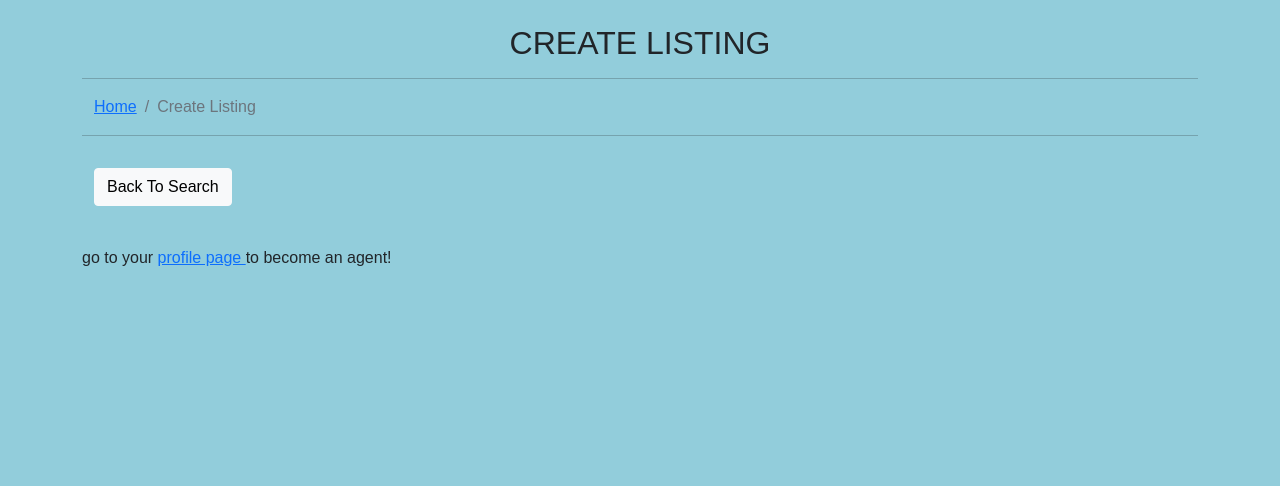
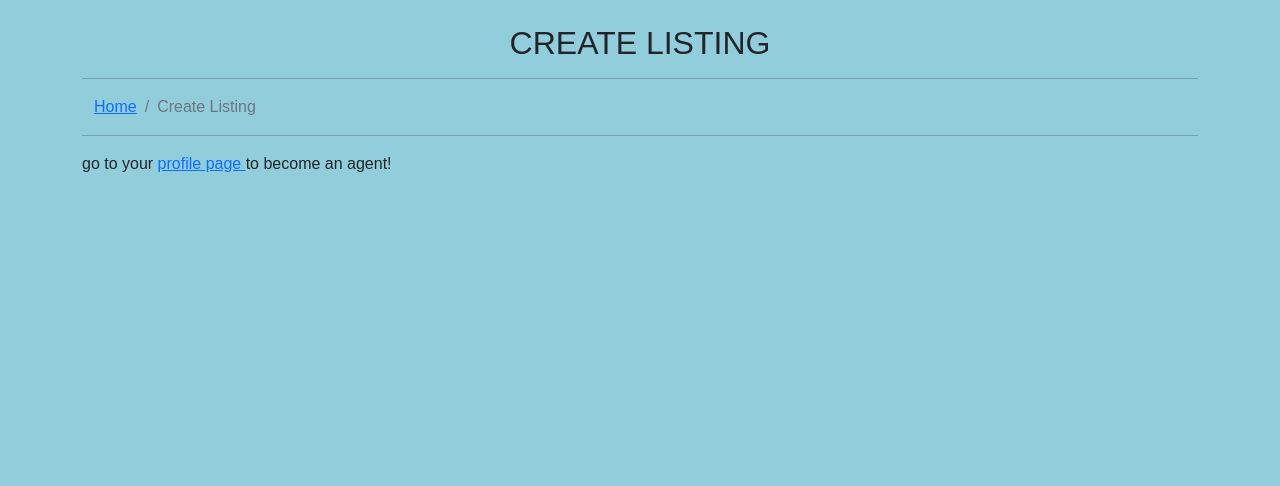
Before and after one commit to Reidwids/Stay-Put, a Django app: template main_app/templates/listing/create_listing.html in a window 1280 px wide. Shown: the part 58-544 px from the top of the page. Run offline with Django 4.2, Linux system fonts and the light colour scheme; the template is opened without the code that fills it, so the values that code supplies are empty.

Commit message:
styling profile

```diff
--- a/main_app/templates/listing/create_listing.html
+++ b/main_app/templates/listing/create_listing.html
@@ -20,12 +20,6 @@
     </div>
   </section>
 <hr>
-<!-- Listing -->
-<section id="listing" class="py-3">
-    <div class="container">
-      <a href="{% url 'home' %}" class="btn btn-light mb-4">Back To Search</a>
-    </div>
-</section>
 
 {% if currentUser.isAgent == True %}
 <form method='post' enctype="multipart/form-data" action="{% url 'submit_listing' %}" class="needs-validation" novalidate>
@@ -152,7 +146,9 @@
             <textarea type="textarea" name="description" rows="6" class="form-control niacus" placeholder="Max 2500 chars" required/></textarea>
         </div>
         <br>
-    <input type='submit' class="btn mvpButt btn-primary btn-block margin-button col-md-2"></input>
+        <div class="button_center">
+          <input type='submit' class="btn mvpButt searchButton"></input>
+        </div>
 </form>
 
 {% else %}
--- a/main_app/templates/listing/update_listing.html
+++ b/main_app/templates/listing/update_listing.html
@@ -253,7 +253,9 @@ Delete
         <div>
           <br>
           <br>
-      <input type='submit' class="btn mvpButt btn-primary btn-block margin-button col-md-2"></input>
+          <div class="button_center">
+            <input type='submit' class="btn mvpButt searchButton"></input>
+          </div>
     </div>
         <br>
         <br>
```
